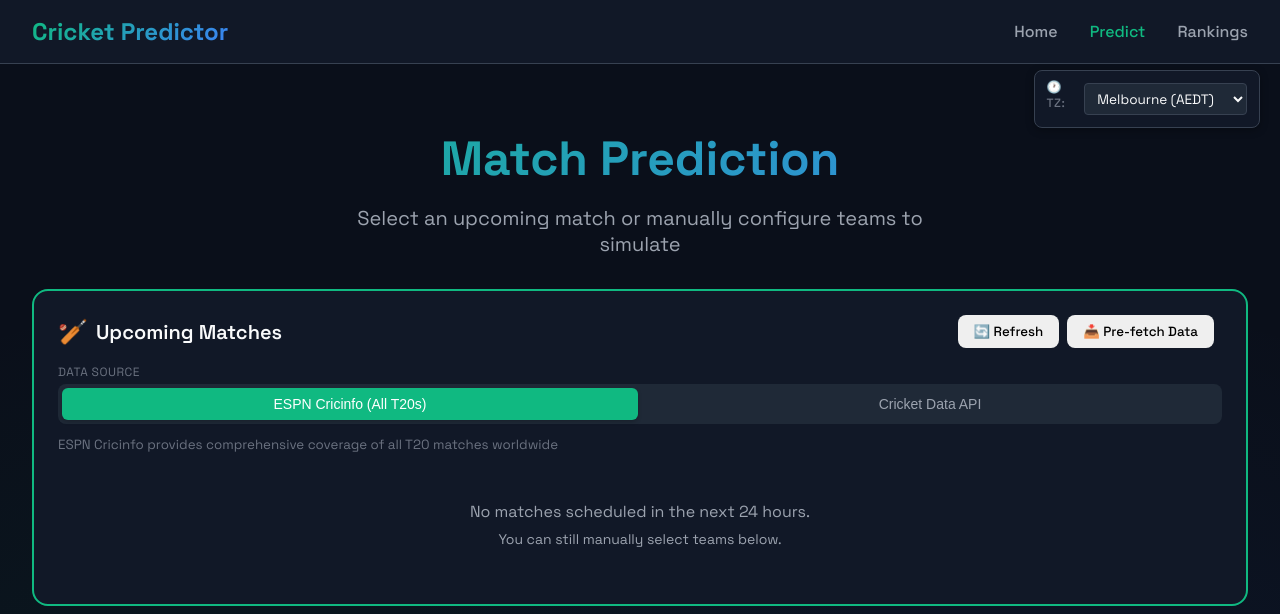
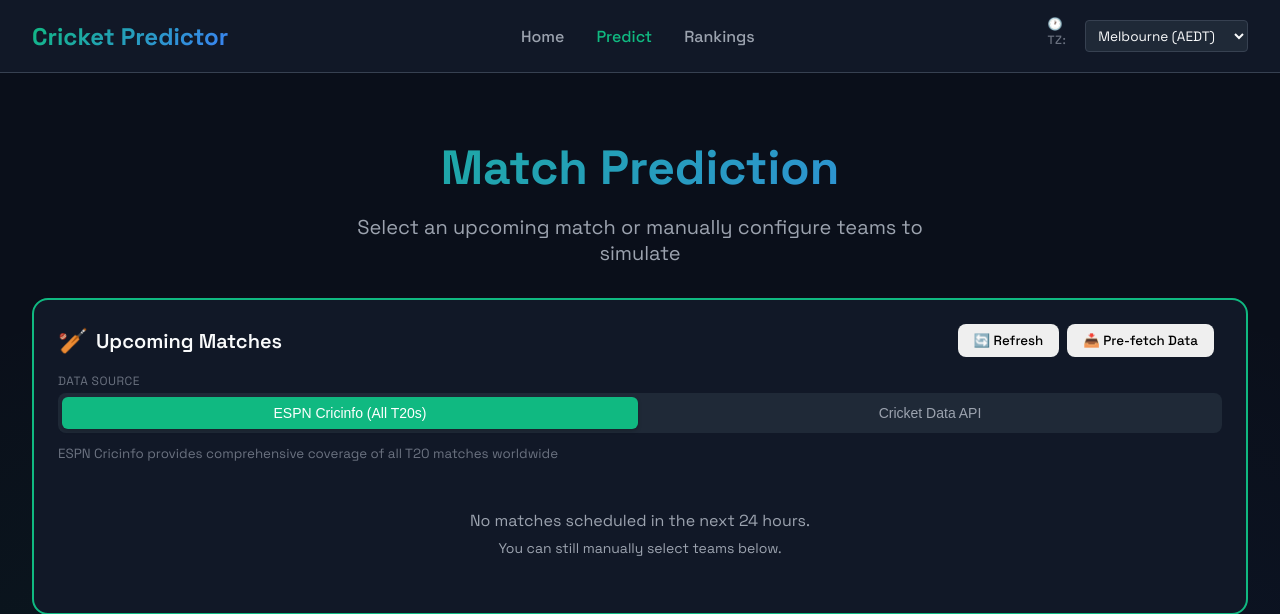
Before and after one commit to darcy5d/trav_daddy, a Flask app: page /predict in a window 1280 px wide. Shown: the top 614 px of the page. Run offline with Flask 3, Linux system fonts and the light colour scheme; data that the repository does not hold is empty.

Commit message:
ui: Move timezone selector from fixed position to navbar
- Add navbar_extra block to base.html for page-specific navbar content
- Move timezone selector to navbar, positioned after Rankings link
- Simplify timezone selector CSS (removed fixed positioning)

```diff
--- a/app/templates/base.html
+++ b/app/templates/base.html
@@ -292,6 +292,7 @@
             <li><a href="/predict" class="{% if request.path == '/predict' %}active{% endif %}">Predict</a></li>
             <li><a href="/rankings" class="{% if request.path == '/rankings' %}active{% endif %}">Rankings</a></li>
         </ul>
+        {% block navbar_extra %}{% endblock %}
     </nav>
 
     <main class="container">
--- a/app/templates/predict.html
+++ b/app/templates/predict.html
@@ -51,17 +66,8 @@
         display: block;
     }
 
-    /* Timezone Selector */
+    /* Timezone Selector (in navbar) */
     .timezone-selector {
-        position: fixed;
-        top: 70px;
-        right: 20px;
-        z-index: 1000;
-        background: var(--bg-secondary);
-        padding: 0.5rem 0.75rem;
-        border-radius: 8px;
-        border: 1px solid var(--border-color);
-        box-shadow: 0 2px 8px rgba(0, 0, 0, 0.3);
         display: flex;
         align-items: center;
         gap: 0.5rem;
```
Also changed, not shown: other parts of app/templates/predict.html (+15 -14 lines). Lines whose indentation alone changed are shown as unchanged.
